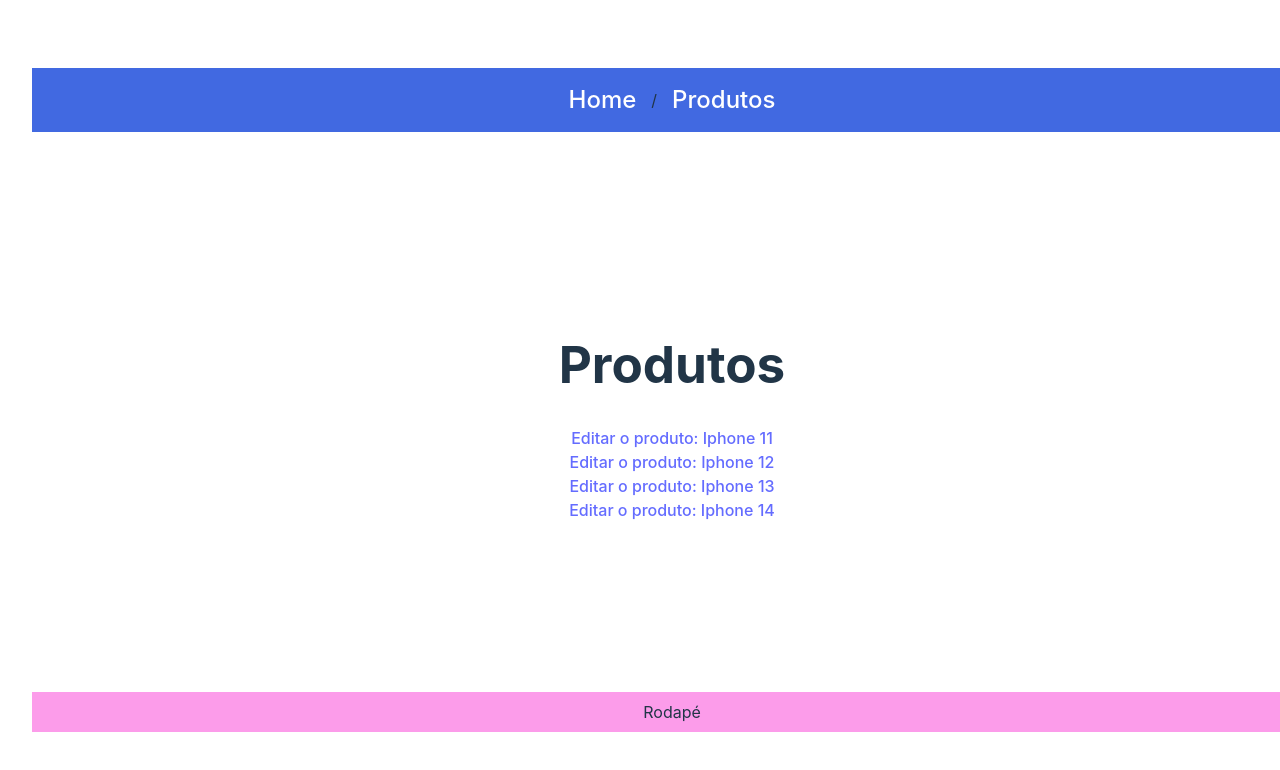
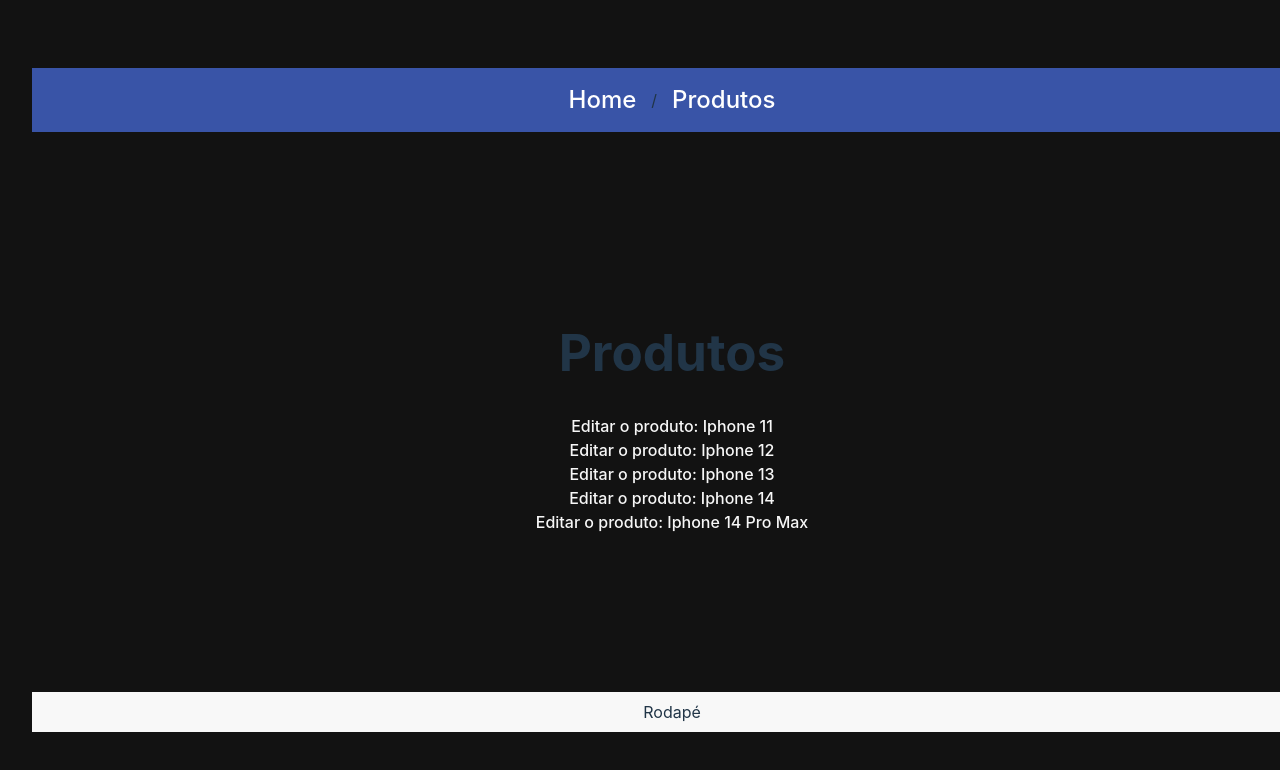
Before and after one commit to luanrdias23/Americanas, a React (Vite) app: page /produtos in a window 1280 px wide. Shown: the top 770 px of the page. Built offline with nearby package versions, Linux system fonts and the light colour scheme.

Commit message:
estilizando a pagina

```diff
--- a/src/App.css
+++ b/src/App.css
@@ -12,7 +12,7 @@
   transition: filter 300ms;
 }
 .logo:hover {
-  filter: drop-shadow(0 0 2em #ececec31);
+  filter: drop-shadow(0 0 2em #ececec);
 }
 .logo.react:hover {
   filter: drop-shadow(0 0 2em #a80505fd);
@@ -43,7 +43,7 @@
 nav{
   display: flex; width: 100vw;
   justify-content: center; align-items: center;
-  height: 8vh; background-color: royalblue;
+  height: 8vh; background-color: rgb(57, 84, 167);
   & a{color: white; font-size: 1.5em; padding: 15px; }
 }
 
@@ -54,5 +54,5 @@ main{ display: flex; width: 100vw;
 footer{
   display: flex; width: 100vw; justify-content: center;
   align-items: center; height: 5vh;
-  background-color: rgba(246, 0, 201, 0.39);
+  background-color: rgb(248, 248, 248);
 }
--- a/src/index.css
+++ b/src/index.css
@@ -16,11 +16,11 @@
 
 a {
   font-weight: 500;
-  color: #646cff;
+  color: #f7f7f7;
   text-decoration: inherit;
 }
 a:hover {
-  color: #535bf2;
+  color: #cfcaca;
 }
 
 body {
@@ -29,6 +29,7 @@ body {
   place-items: center;
   min-width: 320px;
   min-height: 100vh;
+  background-color: #121212;
 }
 
 h1 {
@@ -43,7 +44,7 @@ button {
   font-size: 1em;
   font-weight: 500;
   font-family: inherit;
-  background-color: #1a1a1a;
+  background-color: #e9e5e5;
   cursor: pointer;
   transition: border-color 0.25s;
 }
--- a/src/listaProdutos.js
+++ b/src/listaProdutos.js
@@ -21,4 +21,9 @@ export const listaProdutos = [
         nome:'Iphone 14',
         preco: 5000
     },
+    {
+        id:5,
+        nome:'Iphone 14 Pro Max',
+        preco: 6000
+    },
 ]
```
